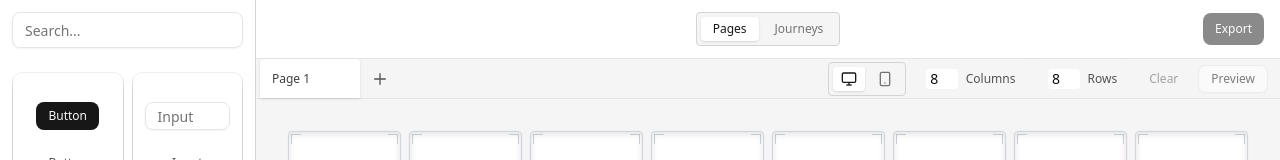
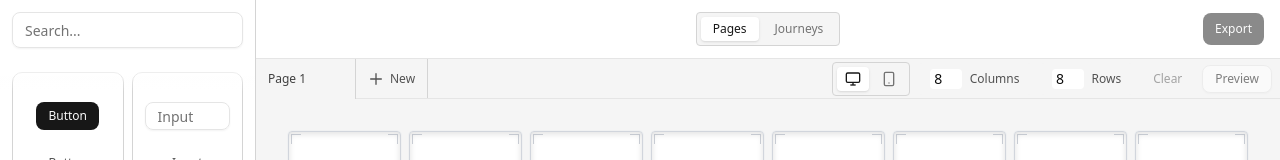
Before and after one commit to faooful/mockingbird, a Next.js app: page / in a window 1280 px wide. Shown: the top 160 px of the page. Built offline with nearby package versions, Linux system fonts and the light colour scheme.

Commit message:
tab styling

```diff
--- a/src/components/PageTabs.tsx
+++ b/src/components/PageTabs.tsx
@@ -78,17 +78,17 @@ export default function PageTabs({
   };
 
   return (
-    <div className="flex items-center justify-between bg-neutral-100 border-b border-neutral-200 px-1 gap-1 h-10">
-      <div className="flex items-center gap-1 h-full">
+    <div className="flex items-center justify-between bg-neutral-100 border-b border-neutral-200 h-10">
+      <div className="flex items-center h-full">
       {pages.map((page) => (
         <div
           key={page.id}
           onClick={() => onPageChange(page.id)}
           className={`
-            group relative flex items-center gap-2 px-3 h-full cursor-pointer transition-all min-w-[100px] max-w-[200px] rounded-t
+            group relative flex items-center gap-2 px-3 cursor-pointer transition-all min-w-[100px] max-w-[200px] border-r border-neutral-300
             ${activePage === page.id
-              ? "bg-white text-neutral-900 shadow-sm"
-              : "bg-transparent text-neutral-500 hover:bg-neutral-200/50"
+              ? "bg-[#F5F5F5] text-neutral-900 h-[calc(100%+1px)] -mb-[1px]"
+              : "bg-neutral-200 text-neutral-600 hover:bg-neutral-300 h-full"
             }
           `}
         >
@@ -131,12 +131,13 @@ export default function PageTabs({
       {/* Add Page Button */}
       <button
         onClick={onPageAdd}
-        className="flex items-center justify-center w-8 h-full hover:bg-neutral-200 transition-colors rounded"
+        className="flex items-center justify-center gap-1.5 px-3 h-full hover:bg-neutral-200 transition-colors border-r border-neutral-300"
         title="Add page"
       >
         <svg className="w-4 h-4 text-neutral-600" fill="none" stroke="currentColor" viewBox="0 0 24 24">
           <path strokeLinecap="round" strokeLinejoin="round" strokeWidth="2" d="M12 4v16m8-8H4" />
         </svg>
+        <span className="text-xs text-neutral-600">New</span>
       </button>
       </div>
 
```
